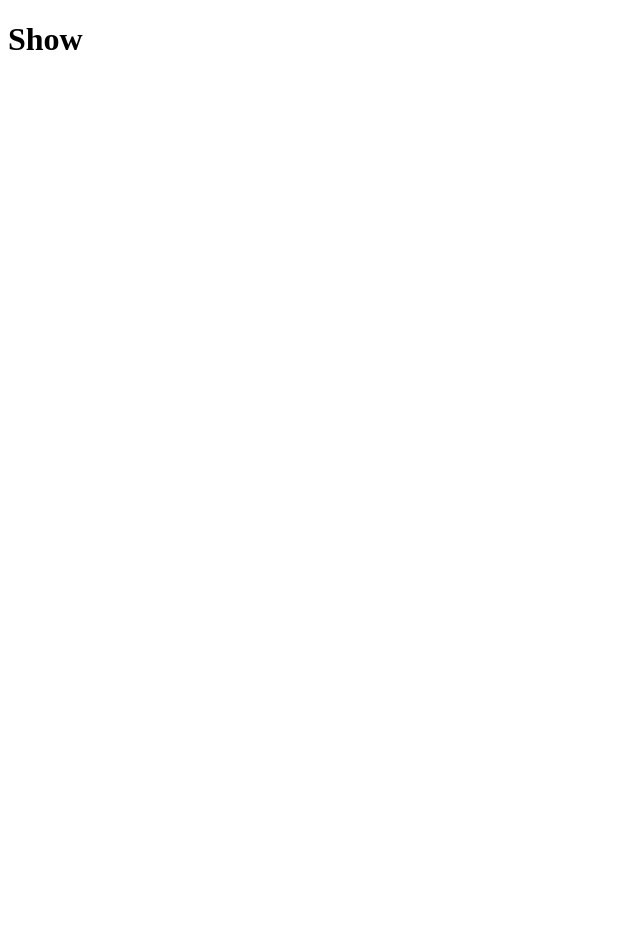
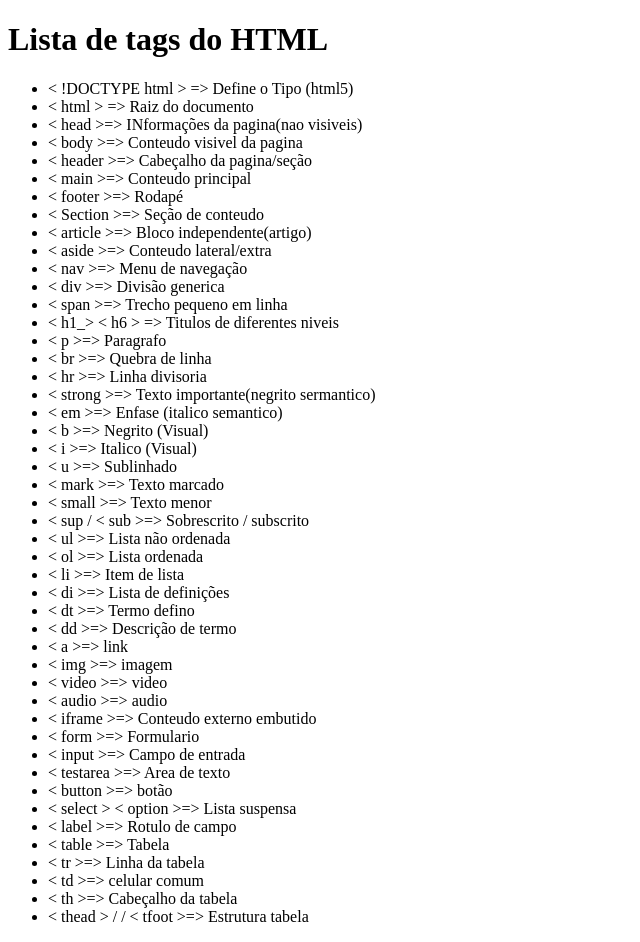
Before and after one commit to Filipeschardosim1996/portifolio, a plain HTML site: page index.html in a window 1280 px wide. Shown: the whole page, without its empty margins (0-640 px from the left). Before the commit the page ends 800 px from the top, so only its background shows below. Drawn offline with Linux system fonts and the light colour scheme.

Commit message:
Coloquei as tags para html

```diff
--- a/index.html
+++ b/index.html
@@ -6,6 +6,55 @@
     <title>Meu Portfolio</title>
 </head>
 <body>
-    <h1> Show </h1>
+    <h1> Lista de tags do HTML </h1>
+    <ul>
+        <li>< !DOCTYPE html > => Define o Tipo (html5)</li>
+        <li>< html > => Raiz do documento</li>
+        <li>< head >=> INformações da pagina(nao visiveis)</li>
+        <li>< body >=> Conteudo visivel da pagina</li>
+        <li>< header >=> Cabeçalho da pagina/seção</li>
+        <li>< main >=> Conteudo principal</li>
+        <li>< footer >=> Rodapé</li>
+        <li>< Section >=> Seção de conteudo</li>
+        <li>< article >=> Bloco independente(artigo)</li>
+        <li>< aside >=> Conteudo lateral/extra</li>
+        <li>< nav >=> Menu de navegação</li>
+        <li>< div >=> Divisão generica</li>
+        <li>< span >=> Trecho pequeno em linha</li>
+        <li>< h1_> < h6 > => Titulos de diferentes niveis</li>
+        <li>< p >=> Paragrafo</li>
+        <li>< br >=> Quebra de linha</li>
+        <li>< hr >=> Linha divisoria</li>
+        <li>< strong >=> Texto importante(negrito sermantico)</li>
+        <li>< em >=> Enfase (italico semantico)</li>
+        <li>< b >=> Negrito (Visual)</li>
+        <li>< i >=> Italico (Visual)</li>
+        <li>< u >=> Sublinhado</li>
+        <li>< mark >=> Texto marcado</li>
+        <li>< small >=> Texto menor</li>
+        <li>< sup / < sub >=> Sobrescrito / subscrito</li>
+        <li>< ul >=> Lista não ordenada</li>
+        <li>< ol >=> Lista ordenada</li>
+        <li>< li >=> Item de lista</li>
+        <li>< di >=> Lista de definições</li>
+        <li>< dt >=> Termo defino</li>
+        <li>< dd >=> Descrição de termo</li>
+        <li>< a >=> link</li>
+        <li>< img >=> imagem</li>
+        <li>< video >=> video</li>
+        <li>< audio >=> audio</li>
+        <li>< iframe >=> Conteudo externo embutido</li>
+        <li>< form >=> Formulario</li>
+        <li>< input >=> Campo de entrada</li>
+        <li>< testarea >=> Area de texto</li>
+        <li>< button >=> botão</li>
+        <li>< select > < option >=> Lista suspensa</li>
+        <li>< label >=> Rotulo de campo</li>
+        <li>< table >=> Tabela</li>
+        <li>< tr >=> Linha da tabela</li>
+        <li>< td >=> celular comum</li>
+        <li>< th >=> Cabeçalho da tabela</li>
+        <li>< thead > / <tbody > / < tfoot >=> Estrutura tabela</li>
+    </ul>
 </body>
 </html>
```
